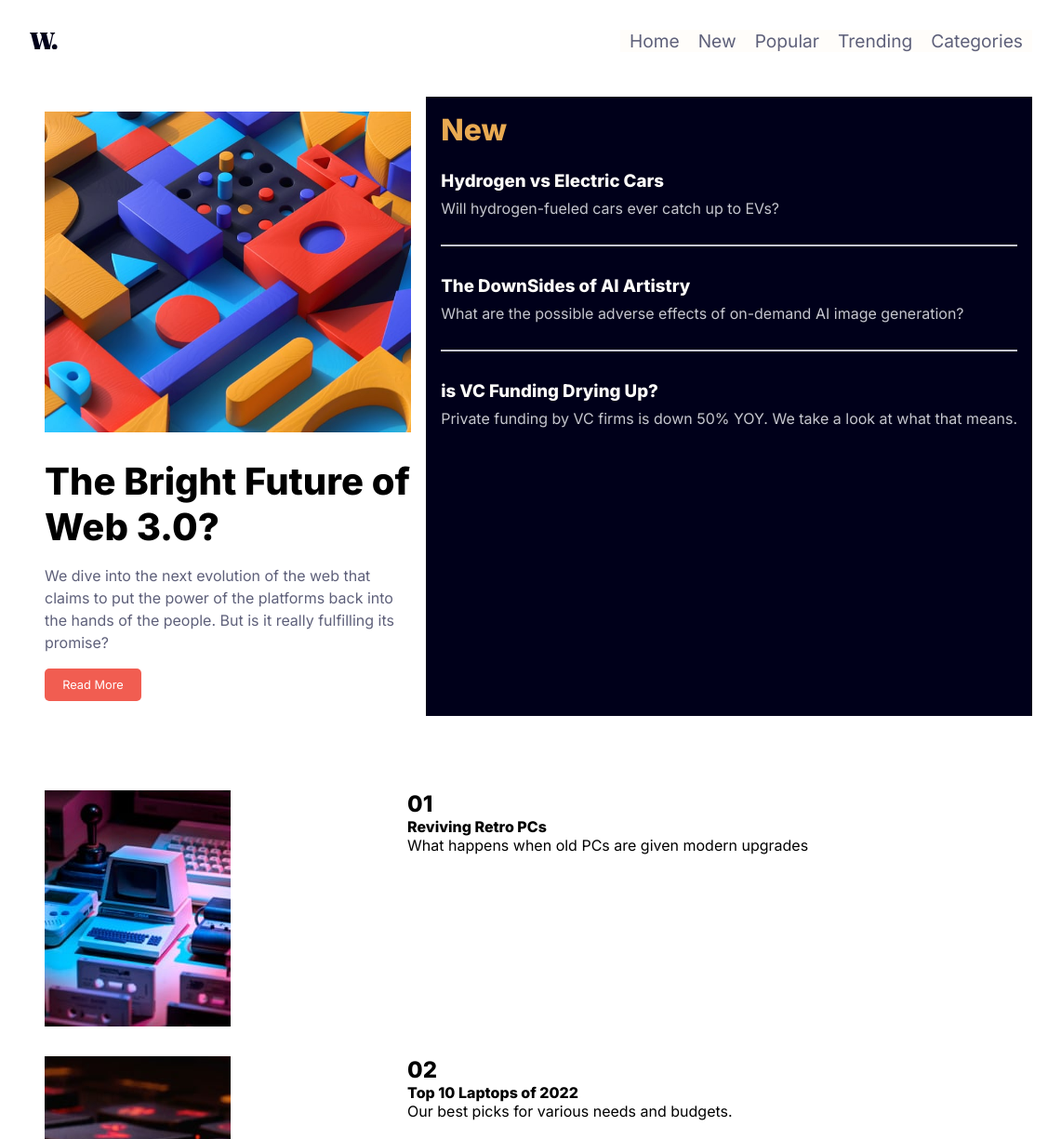
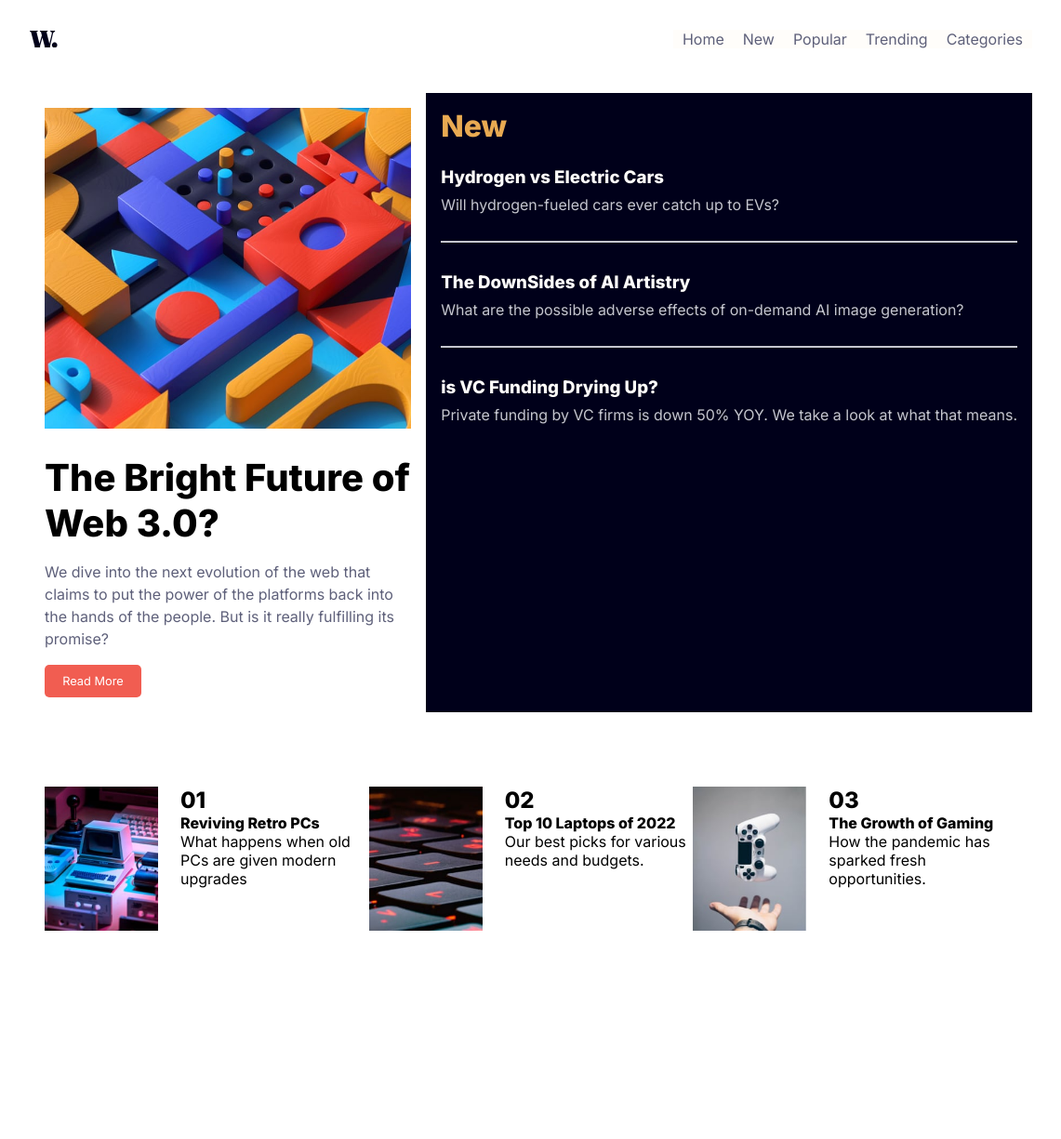
Before and after one commit to sammyodiagbe/news-homepage, a React (Create React App) app: page / in a window 1536 px wide. Shown: the top 1225 px of the page at 93% size, without its empty margins (197-1338 px from the left). After the commit the page ends 1033 px from the top, so only its background shows below. Built offline with nearby package versions, Linux system fonts and the light colour scheme.

Commit message:
working on building something awesome

```diff
--- a/src/styles/index.css
+++ b/src/styles/index.css
@@ -238,6 +238,7 @@ html main.main div.container section.top-news div.news {
   }
   body nav.navigation div.container div.menu ul li a {
     color: #5e607a;
+    font-size: 1em;
   }
   body main.main div.container {
         grid-template-areas: "one one two" "three three three";
@@ -259,6 +260,8 @@ html main.main div.container section.top-news div.news {
     -ms-grid-column: 1;
     -ms-grid-column-span: 3;
     grid-area: three;
+    -ms-grid-columns: (1fr)[3];
+        grid-template-columns: repeat(3, 1fr);
   }
 }
 /*# sourceMappingURL=index.css.map */
--- a/src/styles/index.scss
+++ b/src/styles/index.scss
@@ -191,6 +191,7 @@ html {
               padding: 0 10px;
               a {
                 color: $foregroud-color;
+                font-size: 1em;
               }
             }
           }
@@ -213,6 +214,7 @@ html {
 
           &.top-news {
             grid-area: three;
+            grid-template-columns: repeat(3, 1fr);
           }
         }
       }
```
Also changed, not shown: 1 other file (tests, documents, lock files or other folders).
